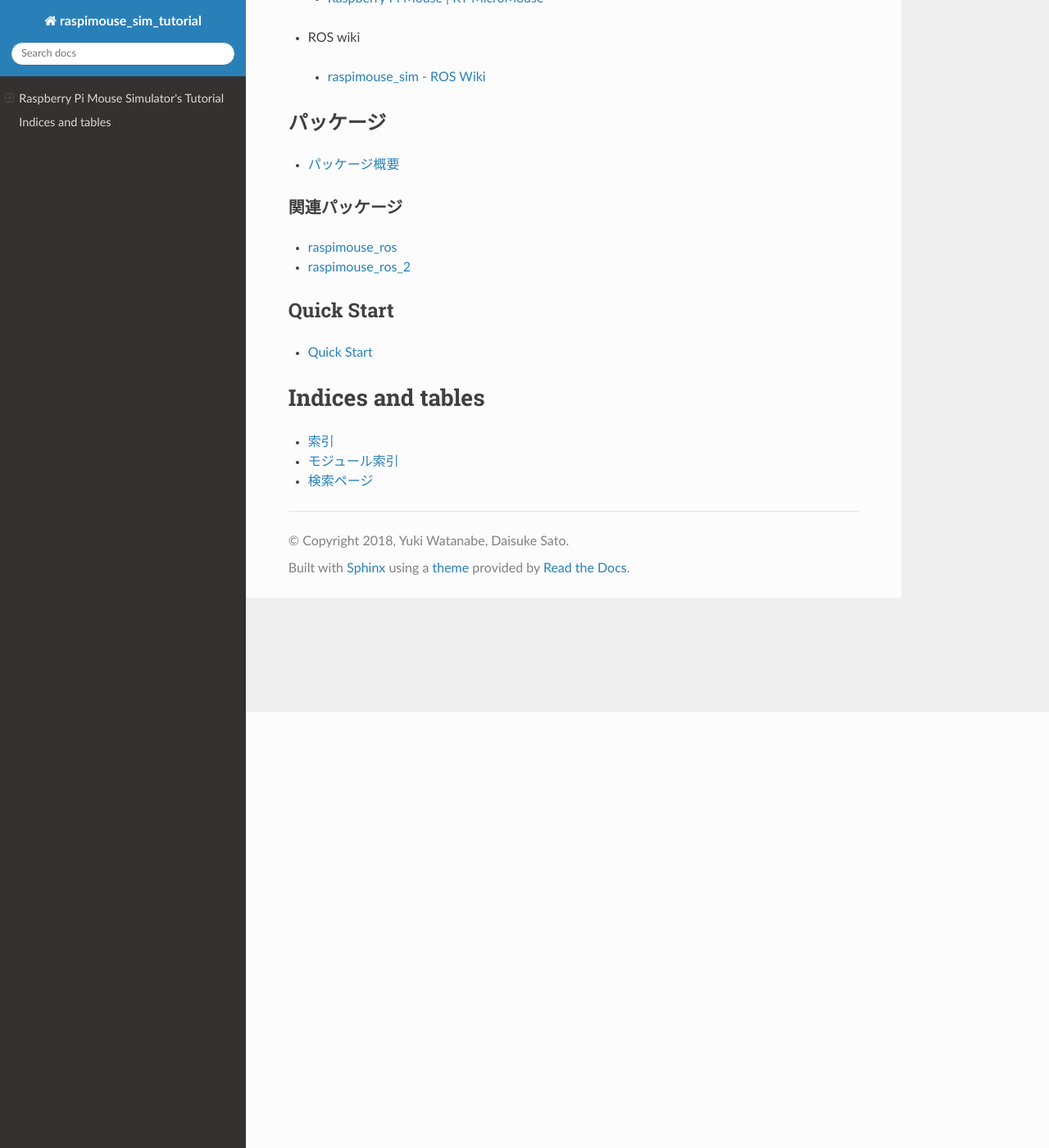
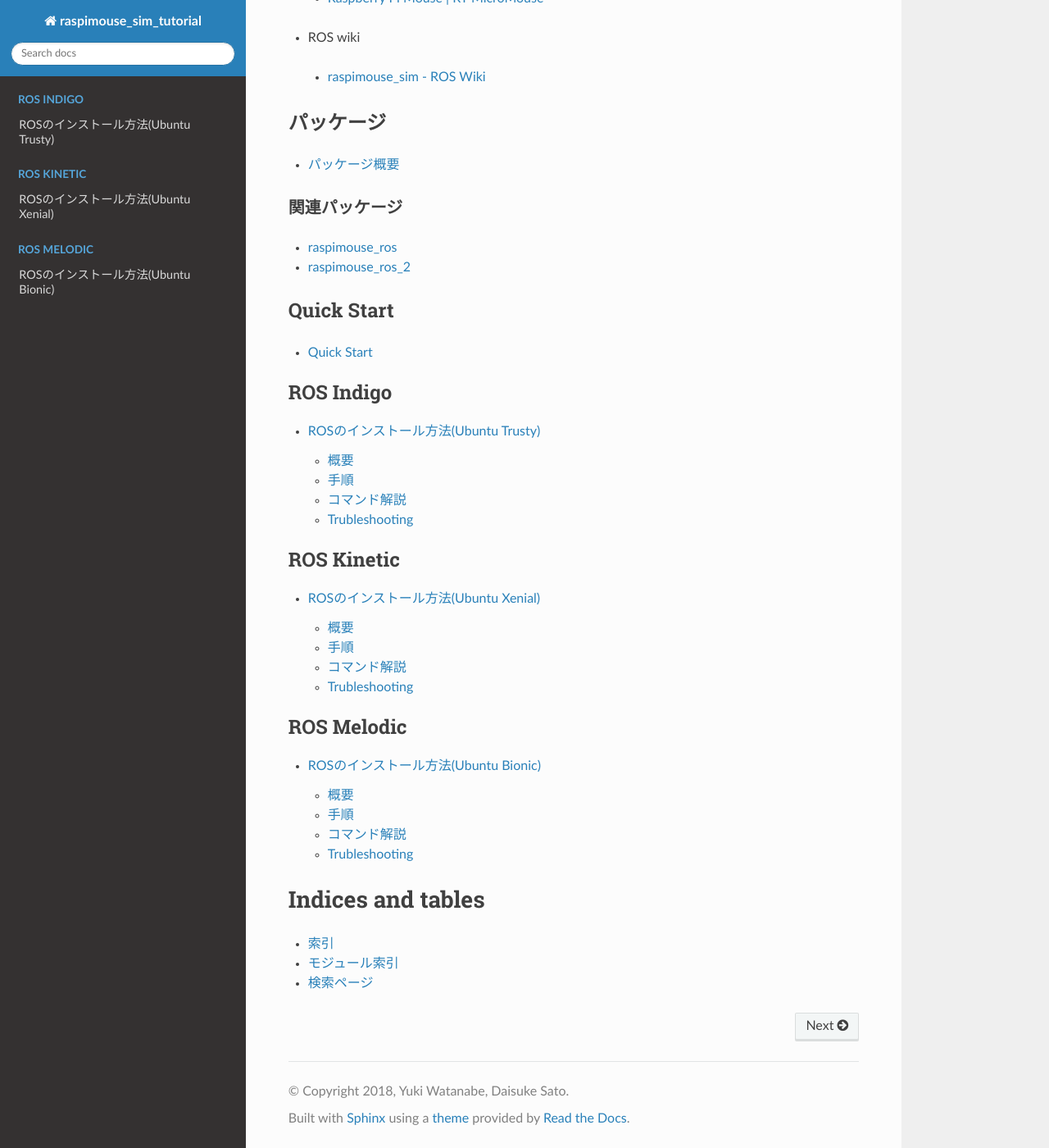
Before and after one commit to yukixx6/raspimouse_sim_tutorial, a Sphinx documentation site: the page built from docs/source/index.rst, in a window 1280 px wide and 1400 px high, scrolled down 532 px. Shown: the whole window at 82% size. Built offline with Sphinx 7.4.7 and the Read the Docs theme 2.0.0, drawn with Linux system fonts in a browser that asks for light colours; some of the changed lines change nothing that is shown.

Commit message:
Add ROS install manual

````diff
--- /dev/null
+++ b/docs/source/how_to_install_ros_indigo.md
@@ -0,0 +1,114 @@
+# ROSのインストール方法(Ubuntu Trusty)
+
+__Ubuntu 16.04を使用している場合は[ROSのインストール方法(Ubuntu Xenial)](how_to_install_ros_kinetic.html)をご覧ください。__
+__Ubuntu 18.04を使用している場合は[ROSのインストール方法(Ubuntu Bionic)](how_to_install_ros_melodic.html)をご覧ください。__
+
+## 概要
+
+Gazebo上でRaspberry Pi Mouseをシミュレートできるようにするため、以下のソフトウェアをインストールします。
+
+* ROS Indigo
+* Gazebo 2.x (ROSとともにインストール)
+
+ROSがすでにインストール済みの場合はこのページを飛ばして[Raspberry Pi Mouse Simulatorのインストール](how_to_install_simulator_trusty.html)を行ってください。
+
+### 動作確認済み環境
+
+* Ubuntu Desktop 14.04 LTS 64bit
+
+## 手順
+
+[Tiryoh/ros_setup_scripts_Ubuntu14.04_desktop](https://github.com/Tiryoh/ros_setup_scripts_Ubuntu14.04_desktop)を使用してインストール作業を進めていきます。
+
+1. ROSをインストール
+1. `catkin_ws`を準備
+
+必要なコマンドをまとめると、以下のようになります。
+これらのコマンドについてこの後細かく説明していきます。
+
+```
+sudo apt-get update
+sudo apt-get install -y curl
+bash -c "$(curl -SsfL https://git.io/ros-indigo-desktop)"
+source ~/.bashrc
+mkdir -p ~/catkin_ws/src
+cd ~/catkin_ws/
+catkin_init_workspace src
+echo "source ~/catkin_ws/devel/setup.bash" >> ~/.bashrc
+catkin_make && source ~/catkin_ws/devel/setup.bash
+```
+
+## コマンド解説
+
+### ROSのインストール
+
+今回はROSのインストールに[Tiryoh/ros_setup_scripts_Ubuntu14.04_desktop](https://github.com/Tiryoh/ros_setup_scripts_Ubuntu14.04_desktop)を使用します。
+
+インストーラを使用するに当たり、まずは以下のコマンドでパッケージマネージャ(apt)のパッケージリストを最新版にし、curlをインストールします。1行ずつ実行してください。
+
+```
+sudo apt-get update
+sudo apt-get install -y curl
+```
+
+次にインストーラを実行します。
+
+```
+bash -c "$(curl -SsfL https://git.io/ros-indigo-desktop)"
+```
+
+このインストーラを使ってapt-getでインストールするパッケージは以下の通りです。
+
+* ros-indigo-desktop-full
+
+最終的に以下のログが出ていればインストール成功です。
+
+```
+***INSTRUCTION*****************
+* do the following command    *
+* $ source ~/.bashrc          *
+* after that, try             *
+* $ LANG=C roscore            *
+*******************************
+```
+
+ROSのインストールについて詳しく調べたい場合は[ROS Wiki](http://wiki.ros.org/indigo/Installation/Ubuntu)をご覧ください。
+
+
+### `catkin_ws`の準備
+
+ROSのパッケージを保存するためのワークスペースを用意します。1行ずつ実行してください。
+
+```
+source ~/.bashrc
+mkdir -p ~/catkin_ws/src
+cd ~/catkin_ws/
+catkin_init_workspace src
+echo "source ~/catkin_ws/devel/setup.bash" >> ~/.bashrc
+catkin_make && source ~/catkin_ws/devel/setup.bash
+```
+
+## Trubleshooting
+
+### catkin_makeに失敗する
+
+```
+$ catkin_make
+Base path: /home/ubuntu/catkin_ws
+Source space: /home/ubuntu/catkin_ws/src
+Build space: /home/ubuntu/catkin_ws/build
+Devel space: /home/ubuntu/catkin_ws/devel
+Install space: /home/ubuntu/catkin_ws/install
+####
+#### Running command: "make cmake_check_build_system" in "/home/ubuntu/catkin_ws/build"
+####
+####
+#### Running command: "make -j8 -l8" in "/home/ubuntu/catkin_ws/build"
+####
+```
+
+上記のようになにもビルドせず、目的のパッケージのcatkin_makeに失敗する場合があります。
+
+`setup.bash`を再読み込みしてからcatkin_makeしてみてください。
+
+詳しくは[ROSトラブルシューティング](troubleshooting#catkin_make-failed)をご覧ください。
--- /dev/null
+++ b/docs/source/how_to_install_ros_kinetic.md
@@ -0,0 +1,114 @@
+# ROSのインストール方法(Ubuntu Xenial)
+
+__Ubuntu 14.04を使用している場合は[ROSのインストール方法(Ubuntu Trusty)](how_to_install_ros_indigo.html)をご覧ください。__
+__Ubuntu 18.04を使用している場合は[ROSのインストール方法(Ubuntu Bionic)](how_to_install_ros_melodic.html)をご覧ください。__
+
+## 概要
+
+Gazebo上でRaspberry Pi Mouseをシミュレートできるようにするため、以下のソフトウェアをインストールします。
+
+* ROS Kinetic
+* Gazebo 7.x (ROSとともにインストール)
+
+ROSがすでにインストール済みの場合はこのページを飛ばして[Raspberry Pi Mouse Simulatorのインストール](how_to_install_simulator_xenial.html)を行ってください。
+
+### 動作確認済み環境
+
+* Ubuntu Desktop 18.04 LTS 64bit
+
+## 手順
+
+[ryuichiueda/ros_setup_scripts_Ubuntu16.04_desktop](https://github.com/ryuichiueda/ros_setup_scripts_Ubuntu16.04_desktop)を使用してインストール作業を進めていきます。
+
+1. ROSをインストール
+1. `catkin_ws`を準備
+
+必要なコマンドをまとめると、以下のようになります。
+これらのコマンドについてこの後細かく説明していきます。
+
+```
+sudo apt-get update
+sudo apt-get install -y curl
+bash -c "$(curl -SsfL https://git.io/ros-kinetic-desktop)"
+source ~/.bashrc
+mkdir -p ~/catkin_ws/src
+cd ~/catkin_ws/
+catkin_init_workspace src
+echo "source ~/catkin_ws/devel/setup.bash" >> ~/.bashrc
+catkin_make && source ~/catkin_ws/devel/setup.bash
+```
+
+## コマンド解説
+
+### ROSのインストール
+
+今回はROSのインストールに[ryuichiueda/ros_setup_scripts_Ubuntu16.04_desktop](https://github.com/ryuichiueda/ros_setup_scripts_Ubuntu16.04_desktop)を使用します。
+
+インストーラを使用するに当たり、まずは以下のコマンドでパッケージマネージャ(apt)のパッケージリストを最新版にし、curlをインストールします。1行ずつ実行してください。
+
+```
+sudo apt-get update
+sudo apt-get install -y curl
+```
+
+次にインストーラを実行します。
+
+```
+bash -c "$(curl -SsfL https://git.io/ros-kinetic-desktop)"
+```
+
+このインストーラを使ってapt-getでインストールするパッケージは以下の通りです。
+
+* ros-kinetic-desktop-full
+
+最終的に以下のログが出ていればインストール成功です。
+
+```
+***INSTRUCTION*****************
+* do the following command    *
+* $ source ~/.bashrc          *
+* after that, try             *
+* $ LANG=C roscore            *
+*******************************
+```
+
+ROSのインストールについて詳しく調べたい場合は[ROS Wiki](http://wiki.ros.org/kinetic/Installation/Ubuntu)をご覧ください。
+
+
+### `catkin_ws`の準備
+
+ROSのパッケージを保存するためのワークスペースを用意します。1行ずつ実行してください。
+
+```
+source ~/.bashrc
+mkdir -p ~/catkin_ws/src
+cd ~/catkin_ws/
+catkin_init_workspace src
+echo "source ~/catkin_ws/devel/setup.bash" >> ~/.bashrc
+catkin_make && source ~/catkin_ws/devel/setup.bash
+```
+
+## Trubleshooting
+
+### catkin_makeに失敗する
+
+```
+$ catkin_make
+Base path: /home/ubuntu/catkin_ws
+Source space: /home/ubuntu/catkin_ws/src
+Build space: /home/ubuntu/catkin_ws/build
+Devel space: /home/ubuntu/catkin_ws/devel
+Install space: /home/ubuntu/catkin_ws/install
+####
+#### Running command: "make cmake_check_build_system" in "/home/ubuntu/catkin_ws/build"
+####
+####
+#### Running command: "make -j8 -l8" in "/home/ubuntu/catkin_ws/build"
+####
+```
+
+上記のようになにもビルドせず、目的のパッケージのcatkin_makeに失敗する場合があります。
+
+`setup.bash`を再読み込みしてからcatkin_makeしてみてください。
+
+詳しくは[ROSトラブルシューティング](troubleshooting.html#catkin_make-failed)をご覧ください。
--- /dev/null
+++ b/docs/source/how_to_install_ros_melodic.md
@@ -0,0 +1,114 @@
+# ROSのインストール方法(Ubuntu Bionic)
+
+__Ubuntu 14.04を使用している場合は[ROSのインストール方法(Ubuntu Trusty)](how_to_install_ros_indigo.html)をご覧ください。__
+__Ubuntu 16.04を使用している場合は[ROSのインストール方法(Ubuntu Xenial)](how_to_install_ros_kinetic.html)をご覧ください。__
+
+## 概要
+
+Gazebo上でRaspberry Pi Mouseをシミュレートできるようにするため、以下のソフトウェアをインストールします。
+
+* ROS Melodic
+* Gazebo 9.x (ROSとともにインストール)
+
+ROSがすでにインストール済みの場合はこのページを飛ばして[Raspberry Pi Mouse Simulatorのインストール](how_to_install_simulator_bionic.html)を行ってください。
+
+### 動作確認済み環境
+
+* Ubuntu Desktop 18.04 LTS 64bit
+
+## 手順
+
+[ryuichiueda/ros_setup_scripts_Ubuntu18.04_desktop](https://github.com/ryuichiueda/ros_setup_scripts_Ubuntu18.04_desktop)を使用してインストール作業を進めていきます。
+
+1. ROSをインストール
+1. `catkin_ws`を準備
+
+必要なコマンドをまとめると、以下のようになります。
+これらのコマンドについてこの後細かく説明していきます。
+
+```
+sudo apt-get update
+sudo apt-get install -y curl
+bash -c "$(curl -SsfL https://git.io/ros-melodic-desktop)"
+source ~/.bashrc
+mkdir -p ~/catkin_ws/src
+cd ~/catkin_ws/
+catkin_init_workspace src
+echo "source ~/catkin_ws/devel/setup.bash" >> ~/.bashrc
+catkin_make && source ~/catkin_ws/devel/setup.bash
+```
+
+## コマンド解説
+
+### ROSのインストール
+
+今回はROSのインストールに[ryuichiueda/ros_setup_scripts_Ubuntu18.04_desktop](https://github.com/ryuichiueda/ros_setup_scripts_Ubuntu18.04_desktop)を使用します。
+
+インストーラを使用するに当たり、まずは以下のコマンドでパッケージマネージャ(apt)のパッケージリストを最新版にし、curlをインストールします。1行ずつ実行してください。
+
+```
+sudo apt-get update
+sudo apt-get install -y curl
+```
+
+次にインストーラを実行します。
+
+```
+bash -c "$(curl -SsfL https://git.io/ros-melodic-desktop)"
+```
+
+このインストーラを使ってapt-getでインストールするパッケージは以下の通りです。
+
+* ros-melodic-desktop-full
+
+最終的に以下のログが出ていればインストール成功です。
+
+```
+***INSTRUCTION*****************
+* do the following command    *
+* $ source ~/.bashrc          *
+* after that, try             *
+* $ LANG=C roscore            *
+*******************************
+```
+
+ROSのインストールについて詳しく調べたい場合は[ROS Wiki](http://wiki.ros.org/melodic/Installation/Ubuntu)をご覧ください。
+
+
+### `catkin_ws`の準備
+
+ROSのパッケージを保存するためのワークスペースを用意します。1行ずつ実行してください。
+
+```
+source ~/.bashrc
+mkdir -p ~/catkin_ws/src
+cd ~/catkin_ws/
+catkin_init_workspace src
+echo "source ~/catkin_ws/devel/setup.bash" >> ~/.bashrc
+catkin_make && source ~/catkin_ws/devel/setup.bash
+```
+
+## Trubleshooting
+
+### catkin_makeに失敗する
+
+```
+$ catkin_make
+Base path: /home/ubuntu/catkin_ws
+Source space: /home/ubuntu/catkin_ws/src
+Build space: /home/ubuntu/catkin_ws/build
+Devel space: /home/ubuntu/catkin_ws/devel
+Install space: /home/ubuntu/catkin_ws/install
+####
+#### Running command: "make cmake_check_build_system" in "/home/ubuntu/catkin_ws/build"
+####
+####
+#### Running command: "make -j8 -l8" in "/home/ubuntu/catkin_ws/build"
+####
+```
+
+上記のようになにもビルドせず、目的のパッケージのcatkin_makeに失敗する場合があります。
+
+`setup.bash`を再読み込みしてからcatkin_makeしてみてください。
+
+詳しくは[ROSトラブルシューティング](troubleshooting.html#catkin_make-failed)をご覧ください。
--- a/docs/source/index.rst
+++ b/docs/source/index.rst
@@ -39,7 +39,23 @@ Quick Start
 
 .. toctree::
    :maxdepth: 2
-   :caption: Contents:
+   :caption: ROS Indigo
+
+   ./how_to_install_ros_indigo.md
+
+
+.. toctree::
+   :maxdepth: 2
+   :caption: ROS Kinetic
+
+   ./how_to_install_ros_kinetic.md
+
+
+.. toctree::
+   :maxdepth: 2
+   :caption: ROS Melodic
+
+   ./how_to_install_ros_melodic.md
 
 
 
````
